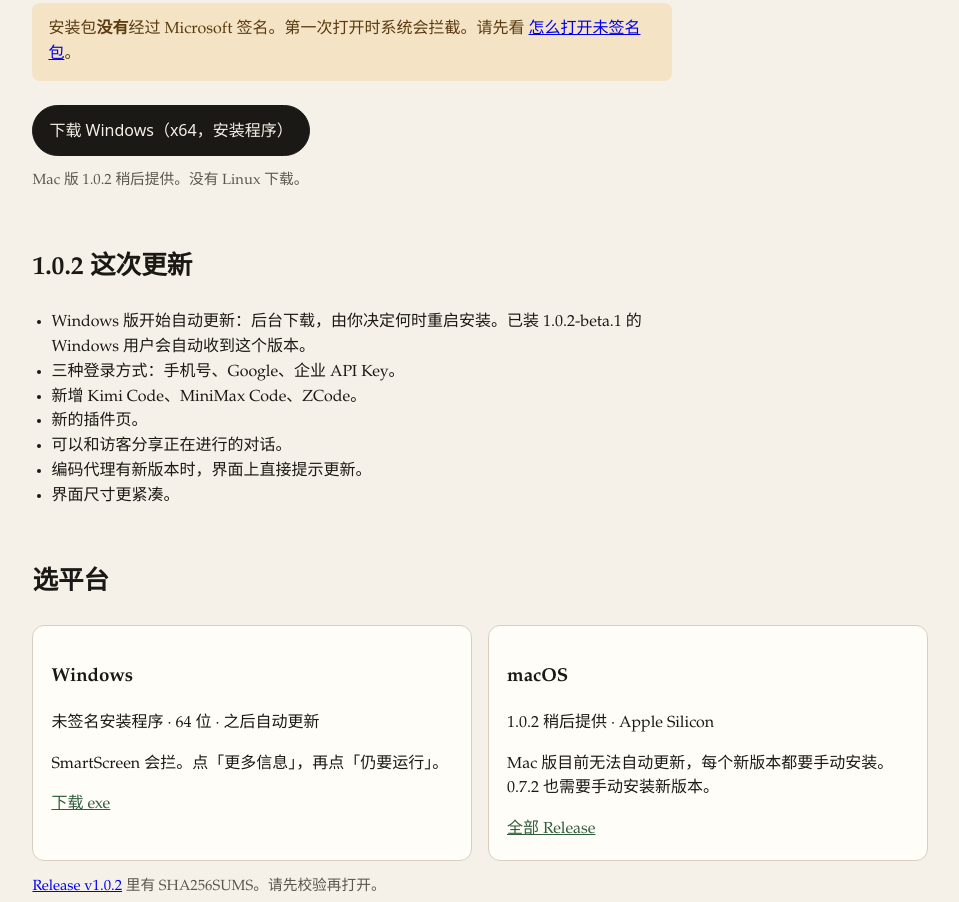
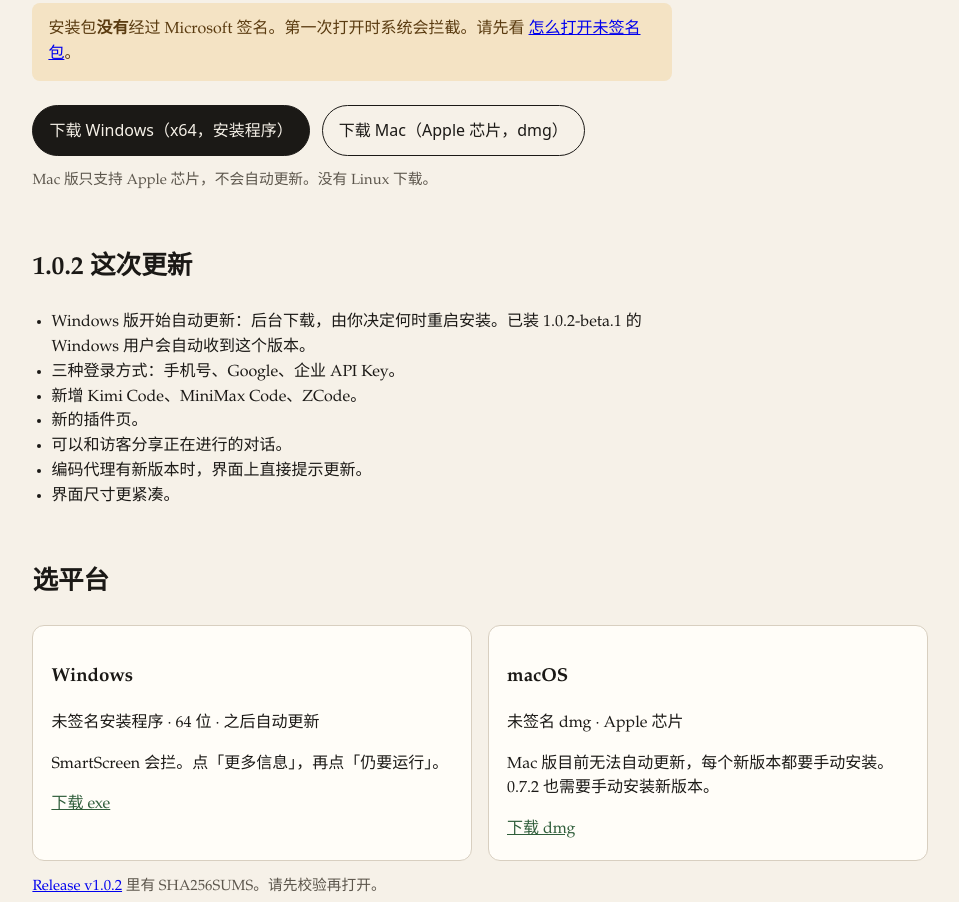
Before and after one commit to Zluowa/moss-releases, a plain HTML site: page index.html in a window 1280 px wide. Shown: the part 376-1278 px from the top of the page, without its empty margins (70-1029 px from the left). Drawn offline with Linux system fonts and the light colour scheme.

Commit message:
Offer the macOS package in index.html

```diff
--- a/index.html
+++ b/index.html
@@ -26,8 +26,9 @@
       <p class="warn">安装包<strong>没有</strong>经过 Microsoft 签名。第一次打开时系统会拦截。请先看 <a href="./install/">怎么打开未签名包</a>。</p>
       <div class="actions" id="download">
         <a class="btn primary" href="https://github.com/Zluowa/moss-releases/releases/download/v1.0.2/Moss-1.0.2-x64.exe">下载 Windows（x64，安装程序）</a>
+        <a class="btn" href="https://github.com/Zluowa/moss-releases/releases/download/v1.0.2/Moss-1.0.2-arm64.dmg">下载 Mac（Apple 芯片，dmg）</a>
       </div>
-      <p class="fine">Mac 版 1.0.2 稍后提供。没有 Linux 下载。</p>
+      <p class="fine">Mac 版只支持 Apple 芯片，不会自动更新。没有 Linux 下载。</p>
     </section>
 
     <section id="notes">
@@ -54,9 +55,9 @@
         </article>
         <article>
           <h3>macOS</h3>
-          <p>1.0.2 稍后提供 · Apple Silicon</p>
+          <p>未签名 dmg · Apple 芯片</p>
           <p>Mac 版目前无法自动更新，每个新版本都要手动安装。0.7.2 也需要手动安装新版本。</p>
-          <a href="https://github.com/Zluowa/moss-releases/releases">全部 Release</a>
+          <a href="https://github.com/Zluowa/moss-releases/releases/download/v1.0.2/Moss-1.0.2-arm64.dmg">下载 dmg</a>
         </article>
       </div>
       <p class="fine"><a href="https://github.com/Zluowa/moss-releases/releases/tag/v1.0.2">Release v1.0.2</a> 里有 SHA256SUMS。请先校验再打开。</p>
```
